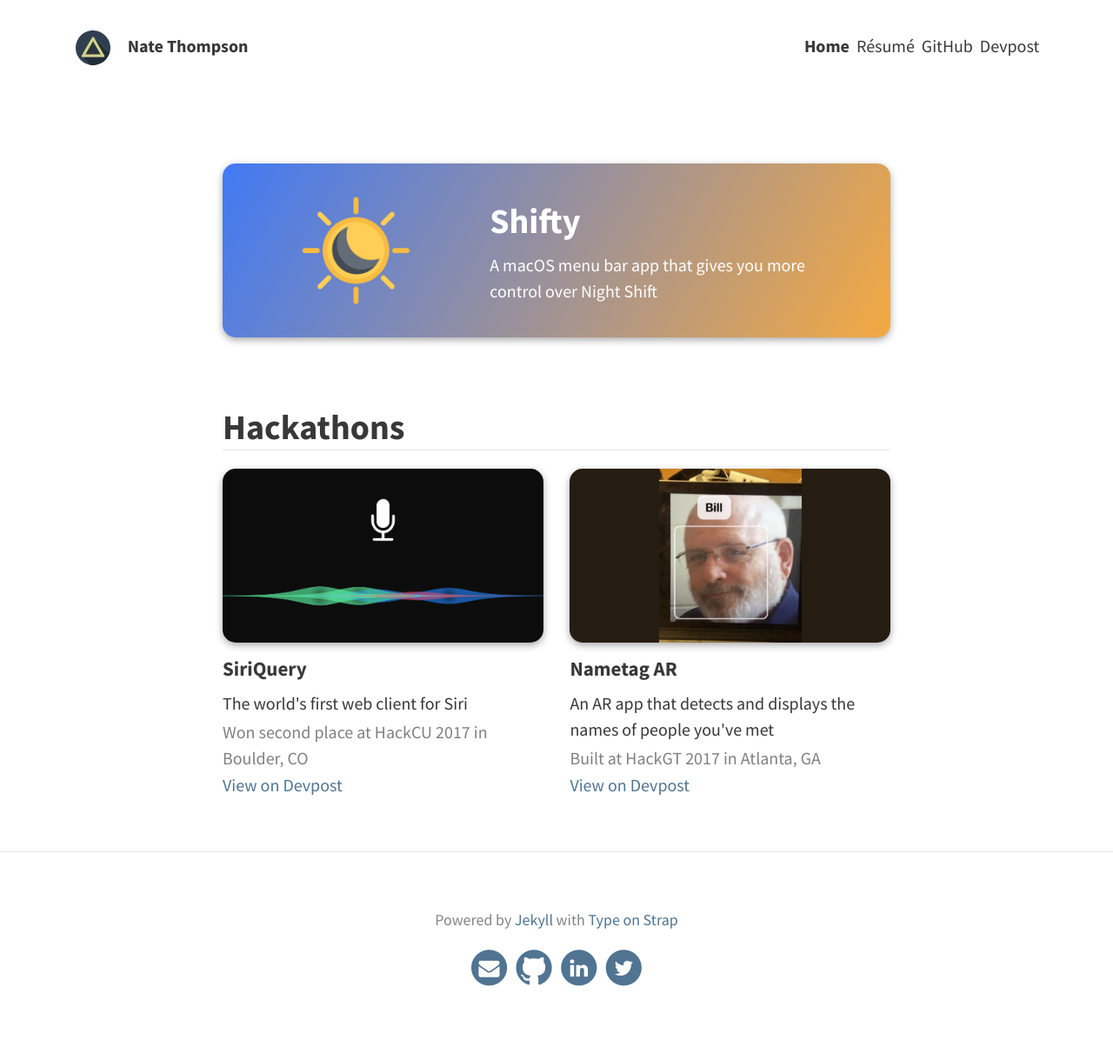
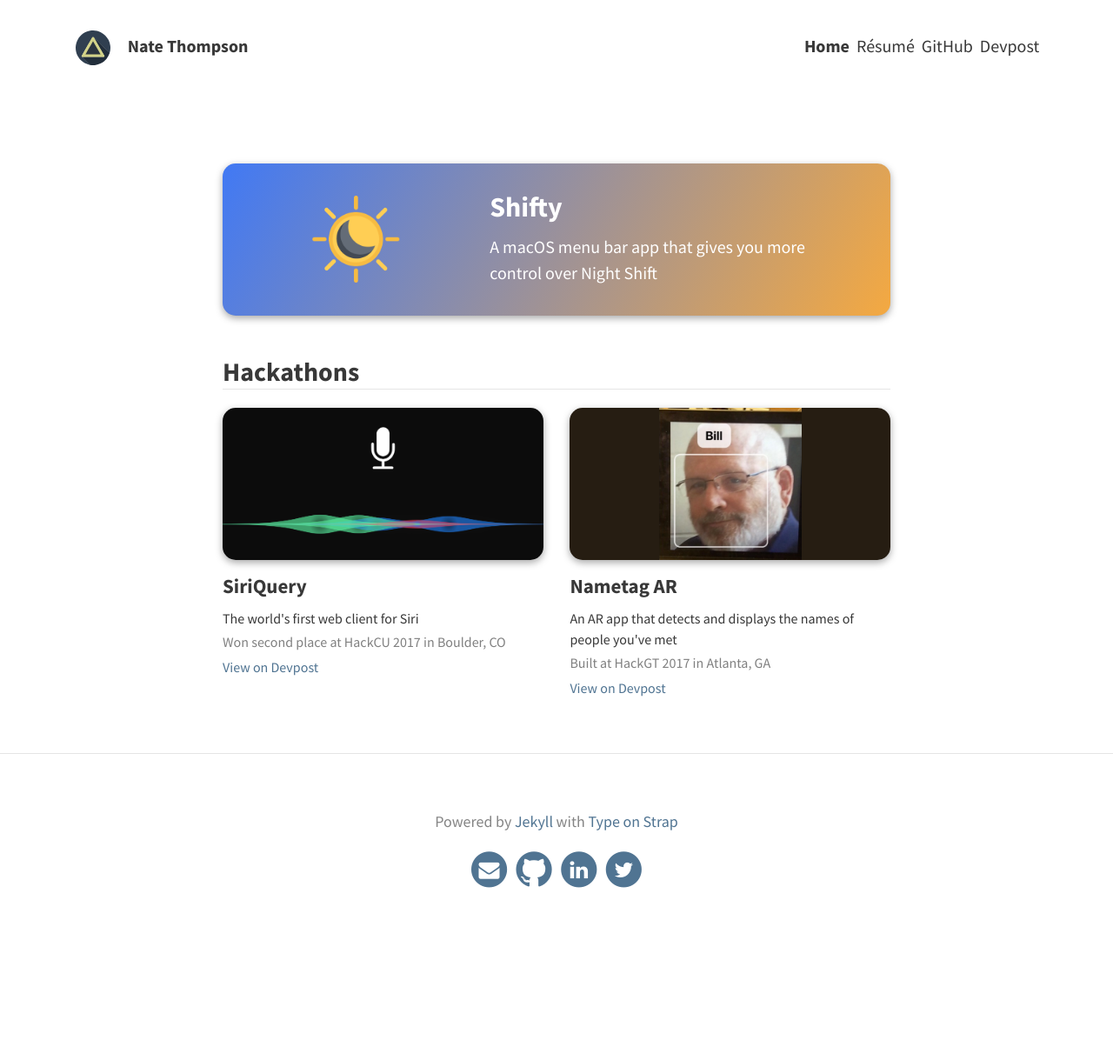
Before and after one commit to thompsonate/natethompson.io, a Jekyll site: the page built from index.html, in a window 1280 px wide. Shown: the whole page at 87% size. Built offline with Jekyll 4.4.1, drawn with Linux system fonts in a browser that asks for light colours; after the commit the page ends 1106 px from its top, so only the background shows below that.

Commit message:
decrease size of text, images and set max width for body

```diff
--- a/_sass/layouts/_index.scss
+++ b/_sass/layouts/_index.scss
@@ -1,3 +1,10 @@
+body {
+  max-width: 1300px;
+  margin: 0 auto !important;
+  float: none !important;
+}
+
+
 // Header text feature
 .call-out {
     @extend %padding-regular;
@@ -78,7 +85,7 @@
 }
 
 .project-large {
-  height: 200px;
+  height: 175px;
   width: 100%;
   position: relative;
   box-shadow: 0 3px 8px rgba(0,0,0,0.35);
@@ -95,11 +102,14 @@
   }
 
   .project-icon {
-    height: 200px;
+    height: 175px;
     width: 40%;
     float: left;
     img {
       width: 60%;
+      max-height: 100px;
+      max-width: 100px;
+      box-sizing: content-box;
       position: relative;
       top: 50%;
       left: 50%;
@@ -108,14 +118,15 @@
   }
 
   .project-text {
-    height: 200px;
+    height: 100%;
     width: 60%;
     margin: 0 0 0 40%;
     padding-right: 10%;
     text-align: left;
     h2 {
+      font-size: 24pt;
       margin: 0;
-      padding-top: 40px;
+      padding-top: 30px;
     }
     p {
       margin-top: 10px;
@@ -125,7 +136,8 @@
 
 
 .hackathons {
-  h2 {
+  h3 {
+    // font-size: 20pt;
     margin-bottom: 0;
   }
   hr {
@@ -145,7 +157,7 @@
     margin-top: 30px;
 
     div {
-      height: 200px;
+      height: 175px;
       width: 100%;
       background-position: center center;
       background-repeat: no-repeat;
@@ -159,7 +171,12 @@
     }
 
     p {
+      font-size: 12pt;
       margin-bottom: 3px;
+    }
+
+    a {
+      font-size: 12pt;
     }
 
     p:nth-of-type(2) {
--- a/index.html
+++ b/index.html
@@ -30,10 +30,9 @@ nav_order: 1
 {% endfor %}
 
 <br>
-<br>
 
 <div class="hackathons">
-  <h2>Hackathons</h2>
+  <h3>Hackathons</h3>
   <hr>
   <div class="project-grid">
 
```
